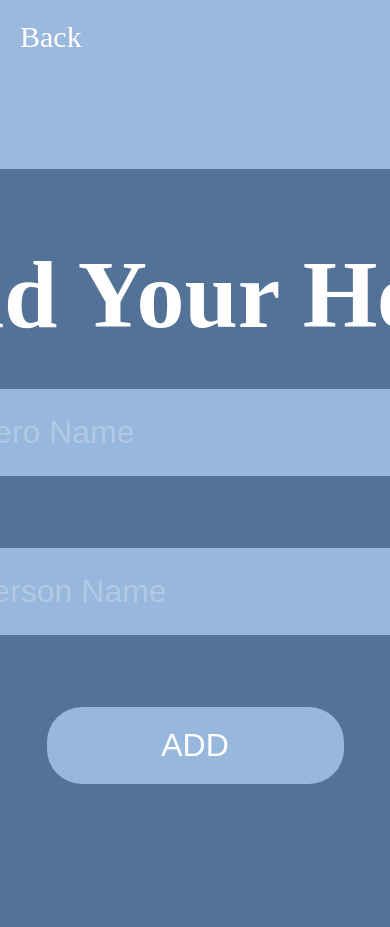
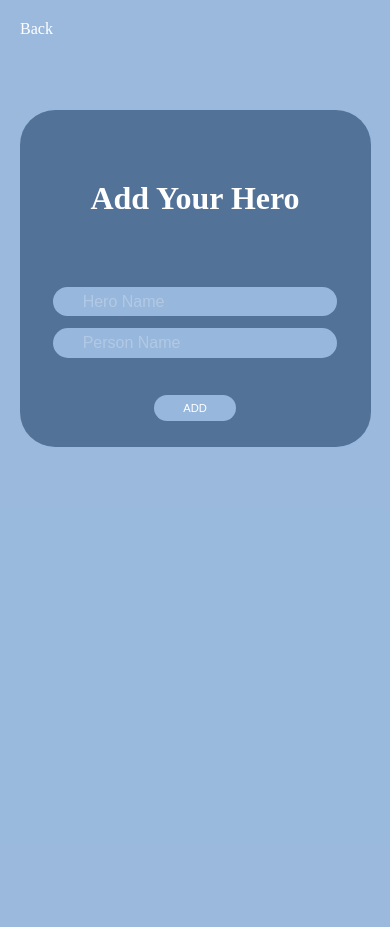
Before and after one commit to Rai-shwith/FastAPI-SuperHero, a FastAPI app: template app/templates/addhero/index.html in a window 390 px wide; the page is wider, and only the part inside the window is pictured. After the commit the page ends 447 px from the top of that part, so only its background shows below. Run offline with FastAPI, Linux system fonts and the light colour scheme; the template is opened without the code that fills it, so the values that code supplies are empty; parts of the project's set-up code (start-up, migrations or seed data) failed here and were passed over.

Commit message:
Add hero responsive done

```diff
--- a/app/templates/static/CSS/addhero.css
+++ b/app/templates/static/CSS/addhero.css
@@ -7,23 +7,23 @@
     background-color: rgba(126, 166, 212, 0.78);
     color: white;
     display: flex;
-    justify-content: center;
     align-items: center;
     flex-direction: column;
+    height: 100vh;
+    width: 100vw;
 }
 
-.main-box{
+.main-box {
   background-color: rgba(82, 114, 152, 1);
   display: flex;
   justify-content: center;
   align-items: center;
   flex-direction: column;
   width: 906px;
-    height: 758px;
+  height: 650px;
   border-radius: 35px;
   position: relative;
-    margin-top: 169px;
-
+  margin-top: 69px;
 }
 
 a {
@@ -134,3 +134,41 @@ input:focus{
     opacity: 0.2;
     transition: opacity 0.5s ease;
   }
+
+  @media (width<=460px) {
+    .main-box{
+      width: 90vw;
+      height: 40vh;
+      margin-top: 13vh;
+    }
+    input {
+      font-size: 1rem;
+      width: 73vw;
+      height: 3.5vh;
+      border-radius: 15px;
+      top: 18vh;
+      text-indent: 30px;
+  }
+  h1{
+    font-size: 2rem;
+  }
+  .inputForm {
+    gap: 12px;
+    font-size: 1rem;
+    top: 21vh;
+}
+.btn {
+  font-size: 0.7rem;
+  width: 21vw;
+  height: 3vh;
+  border-radius: 15px;
+  margin-top: 3vh;
+}
+input::placeholder{
+  font-size: 1rem;
+  text-indent: 30px;
+}
+ .back-btn{
+  font-size: 1rem;
+ }
+}
```
Lines whose indentation alone changed are shown as unchanged.
